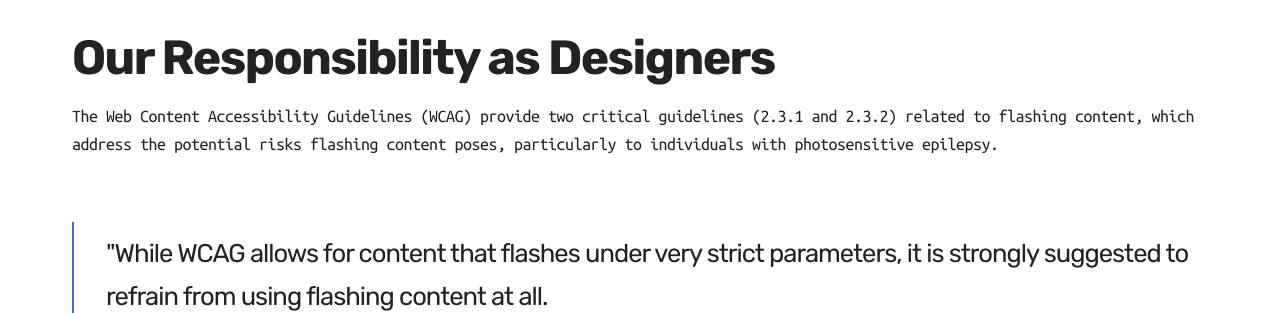
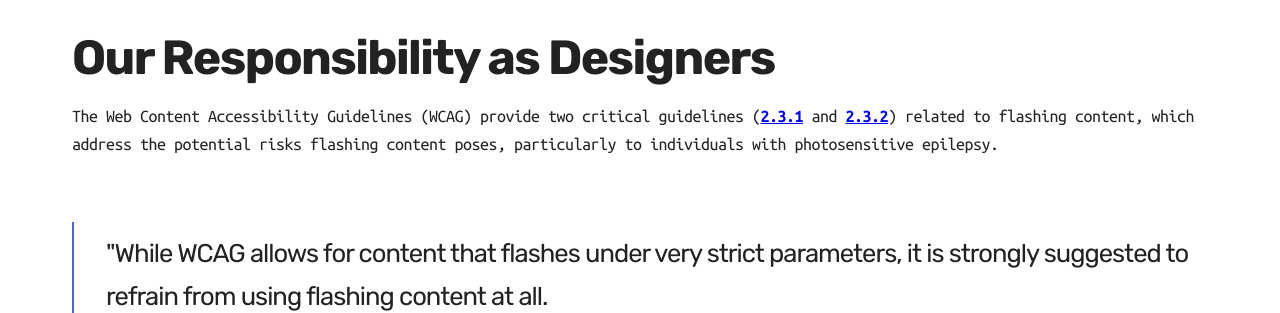
Before and after one commit to mpaiva/venus, a Jekyll site: the page built from _posts/2023-07-18-avoiding-flashing-content-to-protect-those-with-epilepsy.md, in a window 1280 px wide and 900 px high, scrolled down 3630 px. Shown: the part 153-466 px from the top of the window. Built offline with Jekyll 4.4.1, drawn with Linux system fonts in a browser that asks for light colours; nearby versions of some CDN libraries; part of the change alters nothing that is shown.

```diff
--- a/_posts/2023-07-18-avoiding-flashing-content-to-protect-those-with-epilepsy.md
+++ b/_posts/2023-07-18-avoiding-flashing-content-to-protect-those-with-epilepsy.md
@@ -59,7 +59,7 @@ People with epilepsy can experience a wide range of sensations and symptoms duri
 
 ## Our Responsibility as Designers
 
-The Web Content Accessibility Guidelines (WCAG) provide two critical guidelines (2.3.1 and 2.3.2) related to flashing content, which address the potential risks flashing content poses, particularly to individuals with photosensitive epilepsy.
+The Web Content Accessibility Guidelines (WCAG) provide two critical guidelines ([2.3.1](https://www.w3.org/WAI/WCAG21/Understanding/three-flashes-or-below-threshold) and [2.3.2](https://www.w3.org/WAI/WCAG21/Understanding/three-flashes)) related to flashing content, which address the potential risks flashing content poses, particularly to individuals with photosensitive epilepsy.
 
 <blockquote class="accent"> "While WCAG allows for content that flashes under very strict parameters, it is strongly suggested to refrain from using flashing content at all.</blockquote>
 
```
